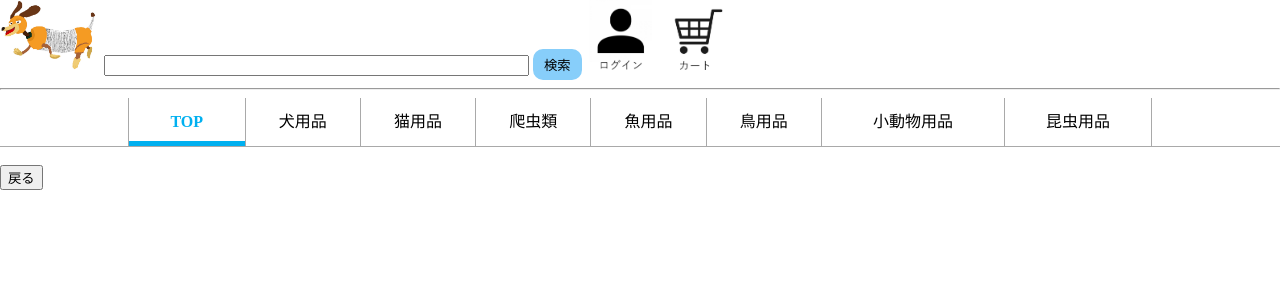
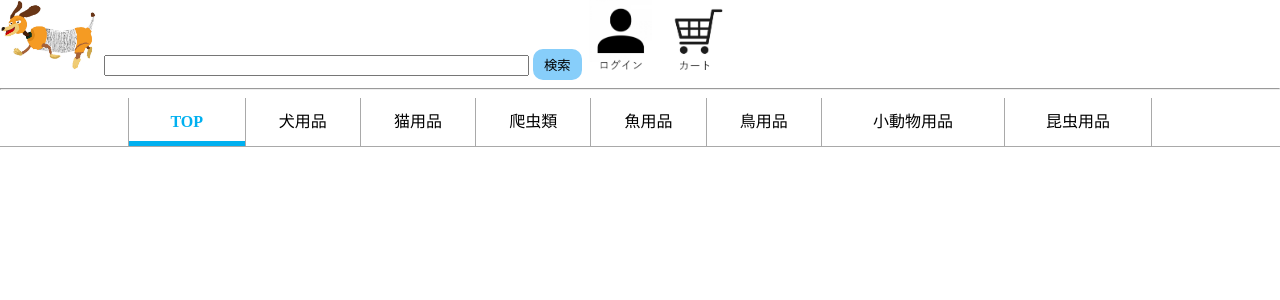
Before and after one commit to Rui0827/teamC, a PHP site: page /product.php in a window 1280 px wide. Shown: the top 300 px of the page. Run offline with PHP 8.4, Linux system fonts and the light colour scheme; data that the repository does not hold is empty.

Commit message:
はらしま

```diff
--- a/system/css/detail.css
+++ b/system/css/detail.css
@@ -3,6 +3,7 @@ body {
   font-family: Arial, sans-serif;
   margin: 0;
   padding: 20px;
+  background-color: #f4f4f4;
 }
 
 
@@ -13,7 +14,6 @@ body {
   background-color: #fff;
   border-radius: 8px;
   box-shadow: 0 0 10px rgba(0, 0, 0, 0.1);
-  background-color: #f4f4f4;
 }
 
 
--- a/system/product.php
+++ b/system/product.php
@@ -35,8 +35,5 @@
 
 ?>
 <br>
-<form action="top.php">
-    <input type="submit" value="戻る">
-</form>
 
 <?php require 'footer.php'; ?>
```
